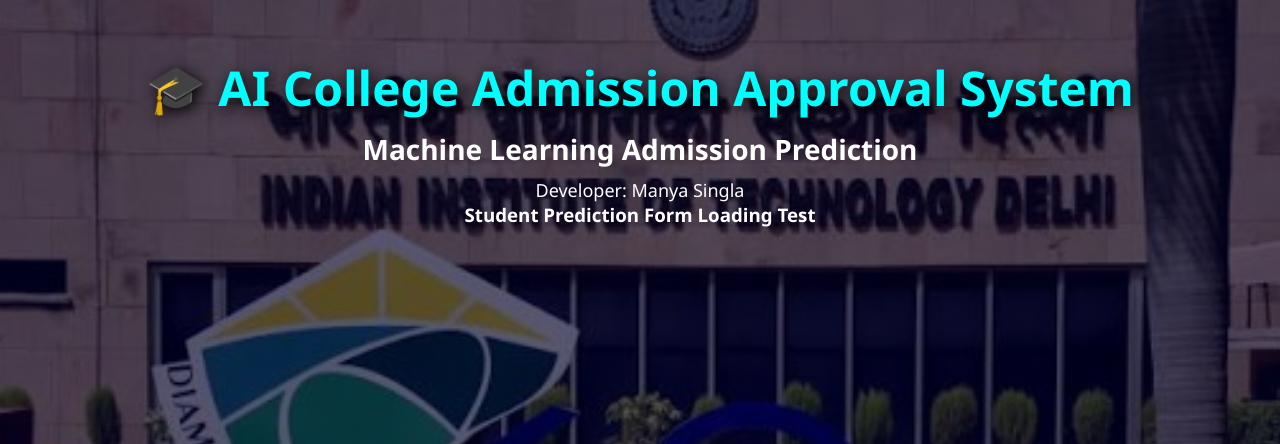
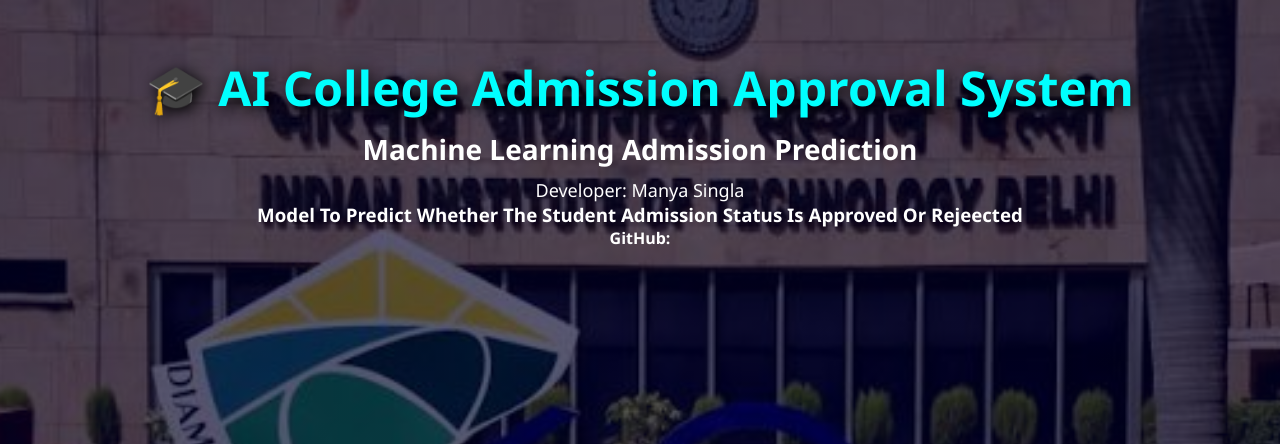
Before and after one commit to Manya2507/College-Admission-Approval-System, a Flask app: page / in a window 1280 px wide. Shown: the top 444 px of the page. Run offline with Flask 3, Linux system fonts and the light colour scheme.

Commit message:
Update index.html

```diff
--- a/templates/index.html
+++ b/templates/index.html
@@ -38,8 +38,12 @@
 
 
 <h3>
-Student Prediction Form Loading Test
+Model To Predict Whether The Student Admission Status Is Approved Or Rejeected
 </h3>
+
+ <h4>
+  GitHub:
+ </h4>
 
 
 </div>
```
